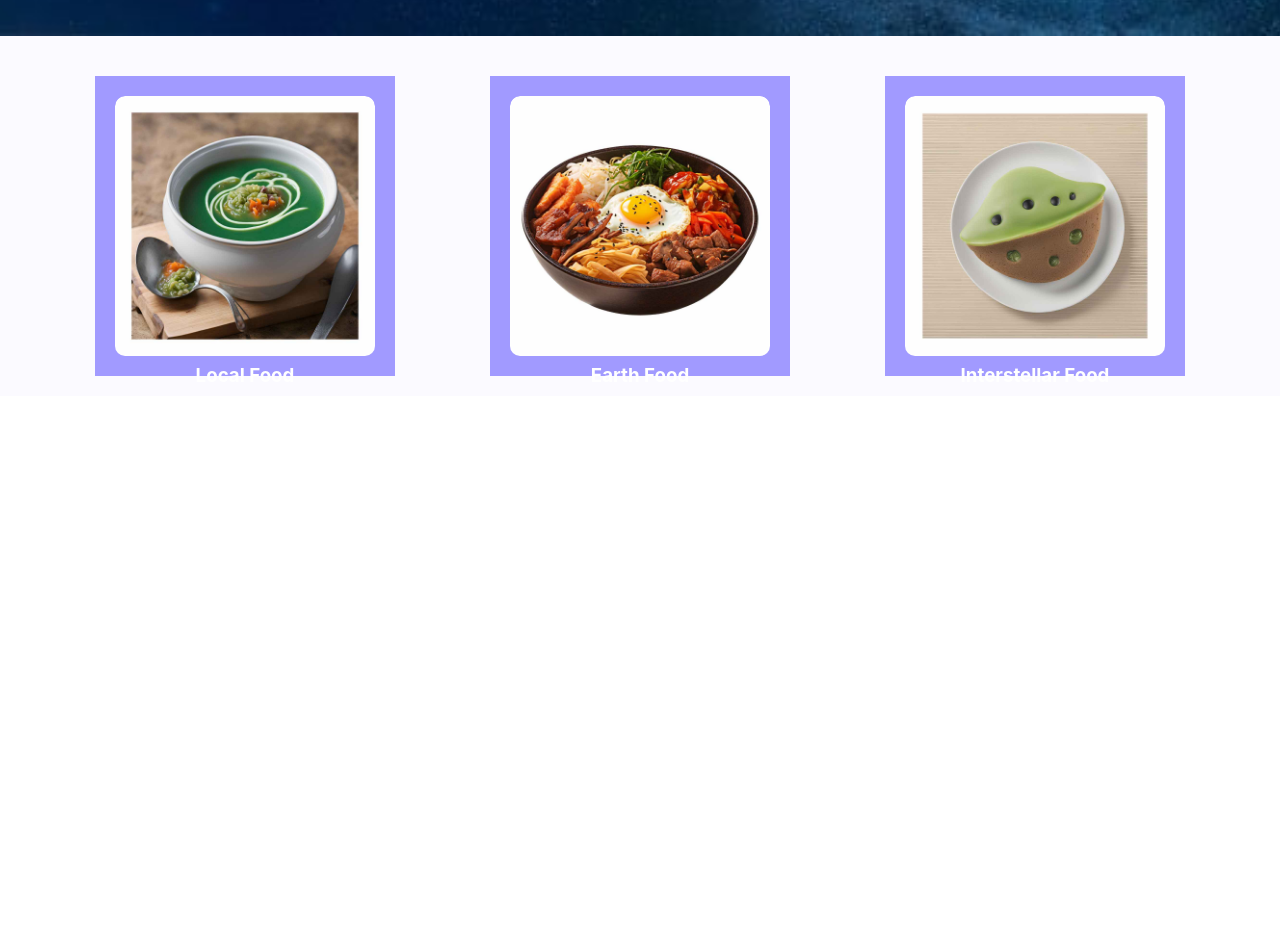
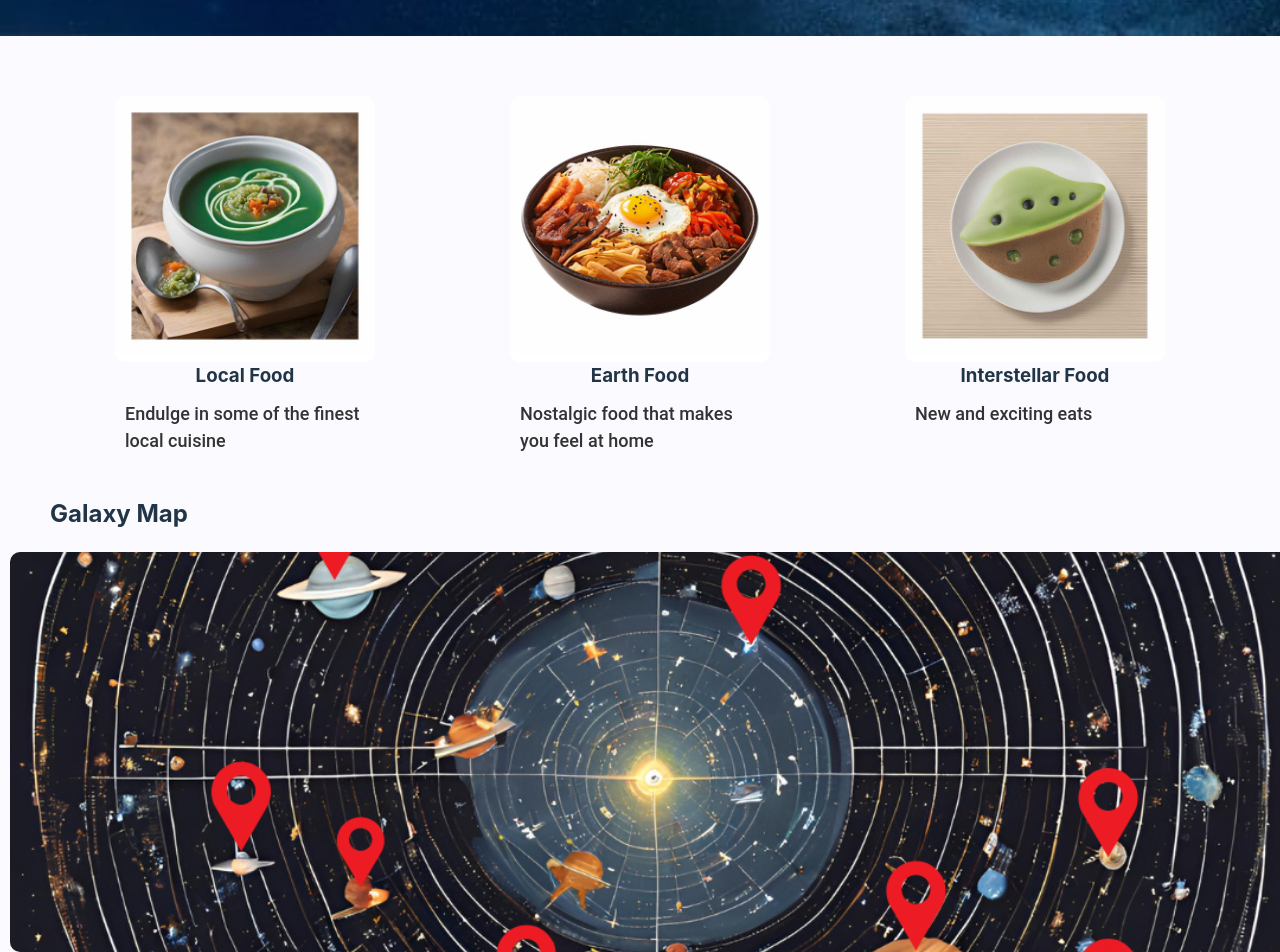
Before and after one commit to unpro-grammer/wdcc-hackathon, a React (Vite) app: page /home in a window 1280 px wide. Shown: the part 876-1828 px from the top of the page. Before the commit the page ends 1272 px from the top, so only its background shows below. Built offline with nearby package versions, Linux system fonts and the light colour scheme.

Commit message:
home-page display improvements

```diff
--- a/src/pages/home.jsx
+++ b/src/pages/home.jsx
@@ -3,15 +3,13 @@ import backgroundImg from '../resources/images/tempBackgroundImg.jpg';
 import localfood from '../resources/images/localfood.jpg';
 import earthfood from '../resources/images/earthfood.jpg';
 import interstellarfood from '../resources/images/interstellarfood.jpg';
+import galaxymap from '../resources/images/galaxymap.png';
 import '../styles/home.css';
 
 const Home = () => {
   return (
-    <html lang="en">
-      <body>
     <div className="main-home">
       <div className="home-container">
-            <image src={backgroundImg} alt="background image" className="home-background" />
         <div className="home-contents">
           <h1>Welcome to Space Bites</h1>
           <h2>Out of this world flavour!</h2>
@@ -24,27 +22,28 @@ const Home = () => {
             <img src={localfood} alt="Local Food" />
           </div>
           <h3>Local Food</h3>
+          <p>Endulge in some of the finest local cuisine</p>
         </div>
         <div className="nav-card">
           <div className="imgWrapper">
             <img src={earthfood} alt="Earth Food" />
           </div>
           <h3>Earth Food</h3>
+          <p>Nostalgic food that makes you feel at home</p>
+
         </div>
         <div className="nav-card">
           <div className="imgWrapper">
             <img src={interstellarfood} alt="Interstellar Food" />
           </div>
           <h3>Interstellar Food</h3>
+          <p>New and exciting eats</p>
         </div>
       </div>
-
+      <h2>Galaxy Map</h2>
       <div className="planet-map">
-
       </div>
     </div>
-      </body>
-    </html>
   );
 };
 
--- a/src/styles/home.css
+++ b/src/styles/home.css
@@ -26,12 +26,12 @@
   align-items: center;
   gap: 20px;
   margin-top: 20px;
+  margin-bottom: 100px;
+  padding: 20px;
   padding: 20px;
 }
 
 .nav-card {
-  background-color: #a19aff;
-  color: white;
   flex: 1;
   max-width: 300px;
   max-height: 300px;
@@ -44,6 +44,7 @@
   height: 100%;
   overflow: hidden;
   border-radius: 10px;
+  background-color: white;
 }
 
 .imgWrapper img {
@@ -55,8 +56,16 @@
 
 .planet-map {
   width: 100%;
-  height: 100%;
-  object-fit: cover;
+  height: 400px;
+  /* Set a fixed height or adjust as needed */
+  margin-left: 10px;
+  margin-right: 10px;
   border-radius: 10px;
-  background-color: #7A62BB;
+  background-color: #bab9bd;
+  background-image: url('../resources/images/galaxymap.png');
+  background-size: cover;
+  background-position: center;
+  background-repeat: no-repeat;
+  margin-top: 20px;
+  position: relative;
 }
--- a/src/styles/nav.module.css
+++ b/src/styles/nav.module.css
@@ -28,7 +28,6 @@ a {
 .navbar {
   width: 100%;
   /* background-image: url('../resources/images/Navbar_-_SpaceBites.png'); */
-  background-color: red;
   background-size: cover;
   background-position: center;
   /* padding: 10px 20px; */
```
Also changed, not shown: src/resources/images/galaxymap.png (added). Lines whose indentation alone changed are shown as unchanged.
